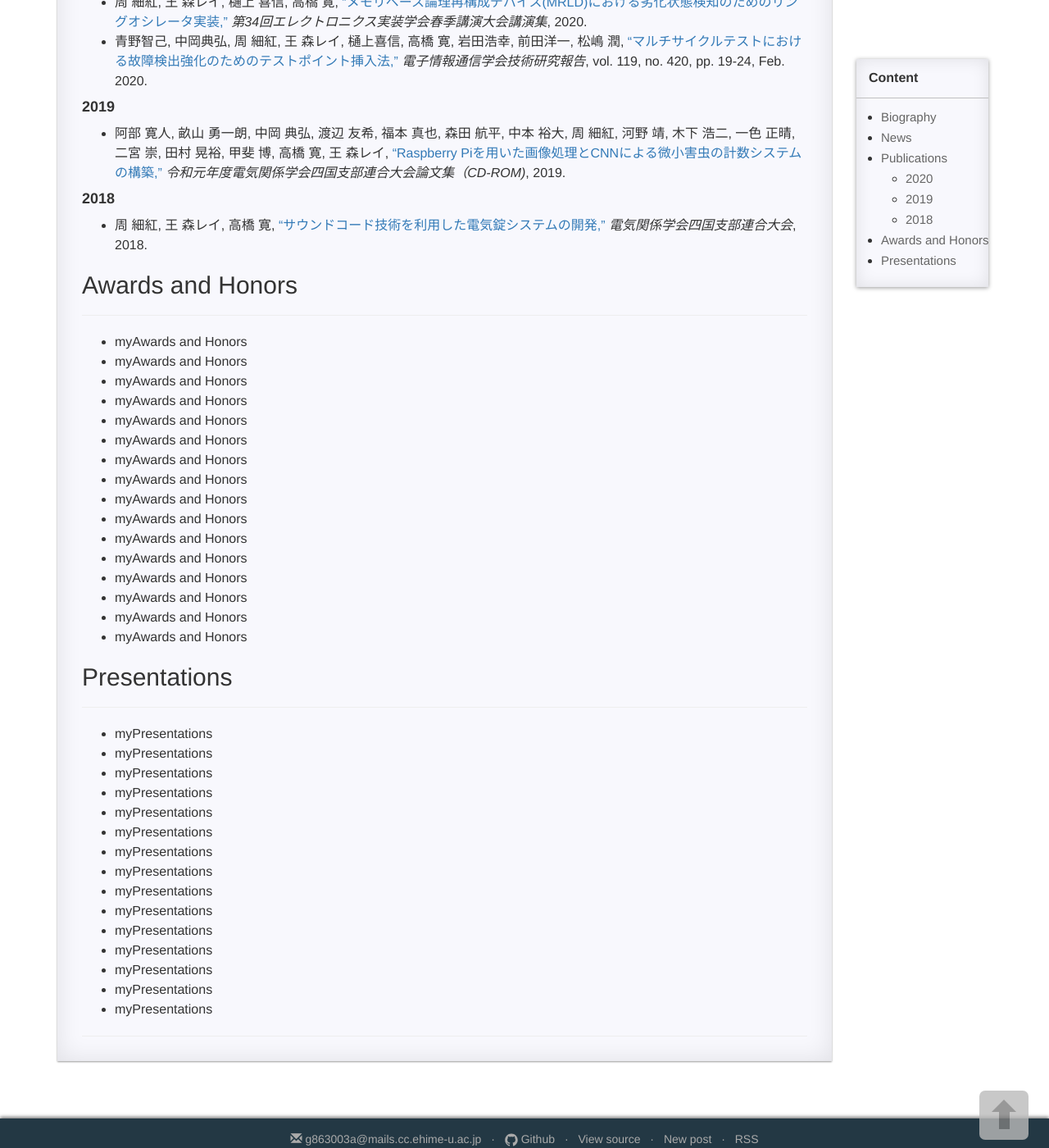
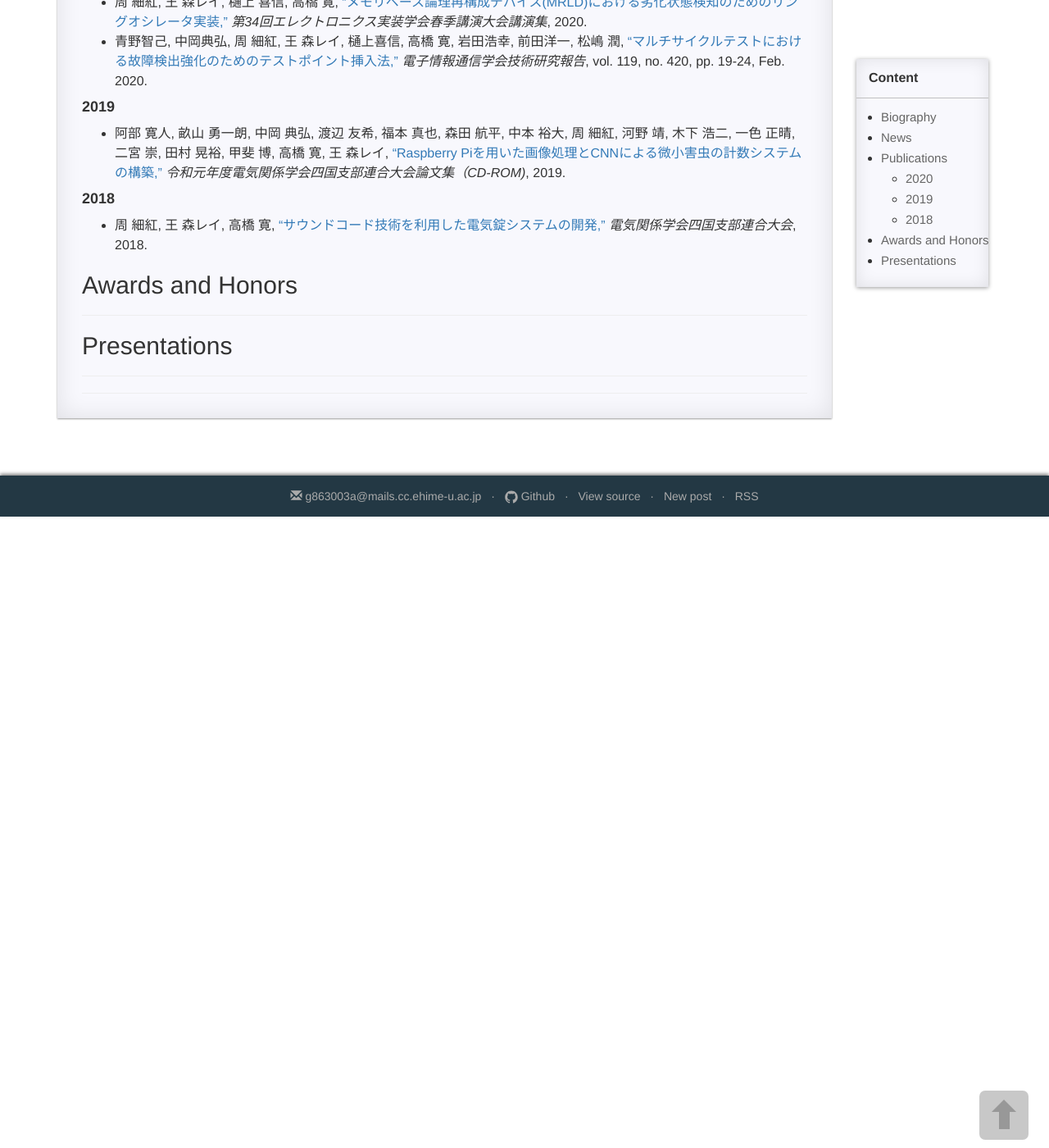
Before and after one commit to XihongZhou/xihongzhou.github.io, a Jekyll site: the page built from pages/1_homepage.md, in a window 1280 px wide and 1400 px high, scrolled down 1008 px. Shown: the whole window at 82% size. Built offline with Jekyll 4.4.1, drawn with Linux system fonts in a browser that asks for light colours; comment, search, counter and statistics services are not loaded.

Commit message:
Update 1_homepage.md　and   2_project.md

```diff
--- a/pages/1_homepage.md
+++ b/pages/1_homepage.md
@@ -73,39 +73,8 @@ permalink: /homepage/
 
 ---
 
-- myAwards and Honors
-- myAwards and Honors
-- myAwards and Honors
-- myAwards and Honors
-- myAwards and Honors
-- myAwards and Honors
-- myAwards and Honors
-- myAwards and Honors
-- myAwards and Honors
-- myAwards and Honors
-- myAwards and Honors
-- myAwards and Honors
-- myAwards and Honors
-- myAwards and Honors
-- myAwards and Honors
-- myAwards and Honors
+
 
 ## Presentations
 
 ---
-
-- myPresentations
-- myPresentations
-- myPresentations
-- myPresentations
-- myPresentations
-- myPresentations
-- myPresentations
-- myPresentations
-- myPresentations
-- myPresentations
-- myPresentations
-- myPresentations
-- myPresentations
-- myPresentations
-- myPresentations
```
Also changed, not shown: pages/2_project.md (+0 -26 lines).
